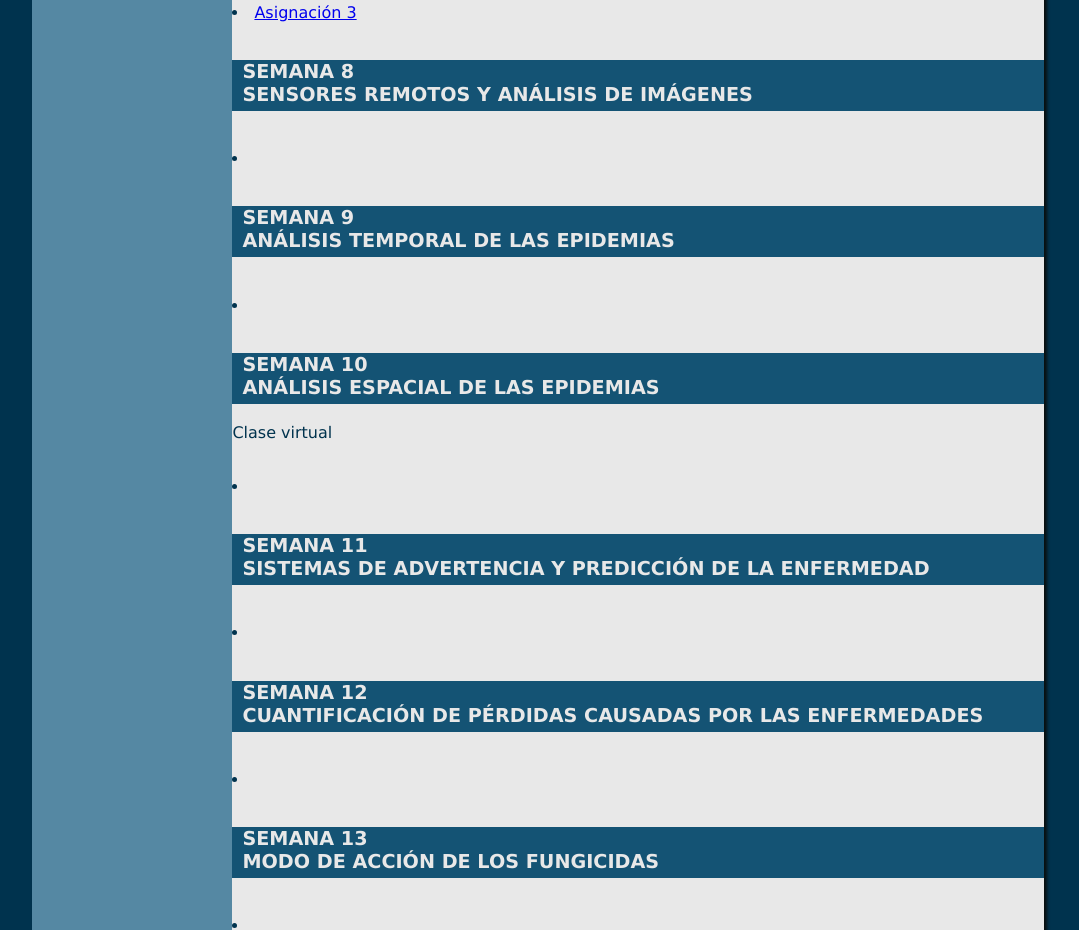
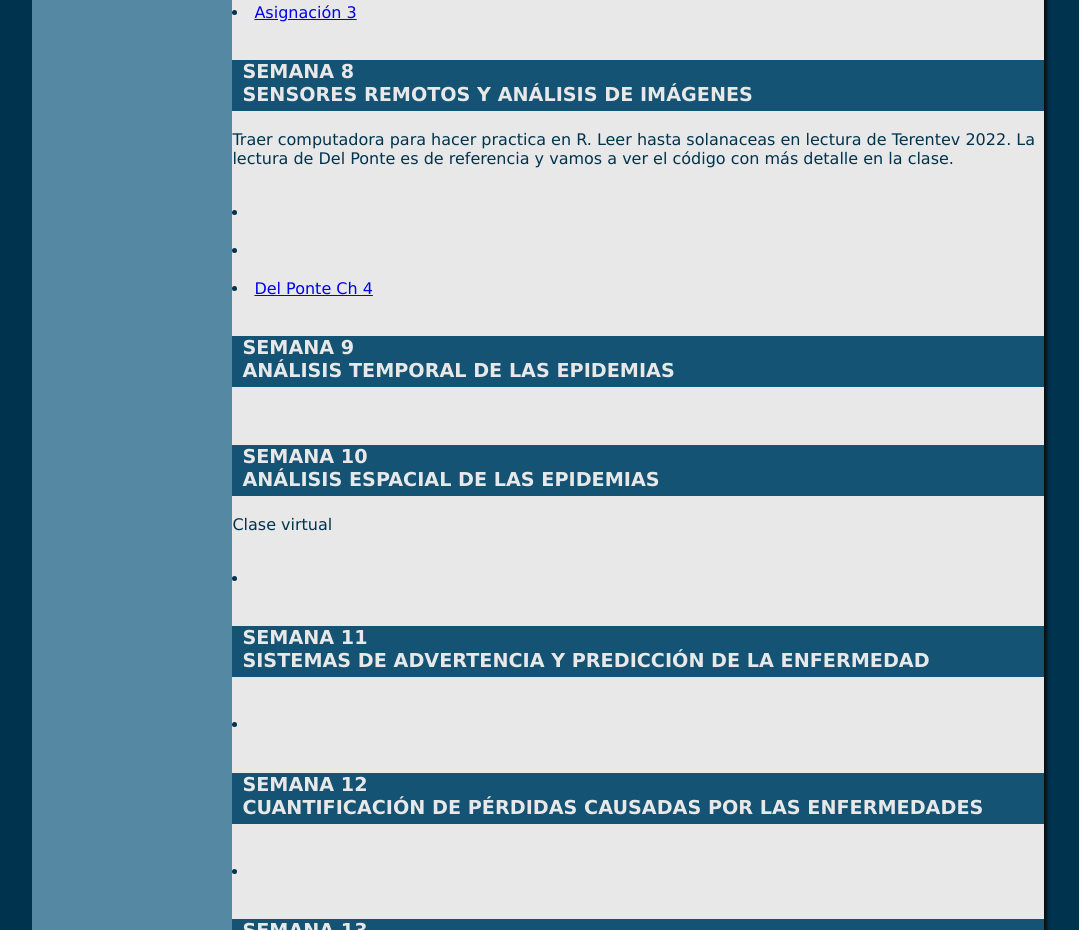
Before and after one commit to serranoguitar/serranoguitar.github.io, a plain HTML site: page SP6350.html in a window 1280 px wide. Shown: the part 2733-3663 px from the top of the page, without its empty margins (102-1181 px from the left). Drawn offline with Linux system fonts and the light colour scheme.

Commit message:
Update SP6350.html

```diff
--- a/SP6350.html
+++ b/SP6350.html
@@ -120,14 +120,18 @@ de la enfermedad</h3>
 <li><a href="Asignacion 3.pdf">Asignación 3</a></li>
 <br>
 <h3>Semana 8<br>Sensores remotos y análisis de imágenes</h3>
-<p></p>
+<p>Traer computadora para hacer practica en R. Leer hasta solanaceas en lectura de Terentev 2022.
+La lectura de Del Ponte es de referencia y vamos a ver el código con más detalle en la clase.</p>
 <br>
 <li><a href=""> </a></li>
 <br>
+<li><a href=""> </a></li>
+<br>
+<li><a href="https://r4pde.netlify.app/data-actual-severity">Del Ponte Ch 4 </a></li>
+<br>
 <h3>Semana 9<br>Análisis temporal de las epidemias</h3>
 <p></p>
-<br>
-<li><a href=""> </a></li>
+
 <br>
 <h3>Semana 10<br>Análisis espacial de las epidemias</h3>
 <p>Clase virtual</p>
```
